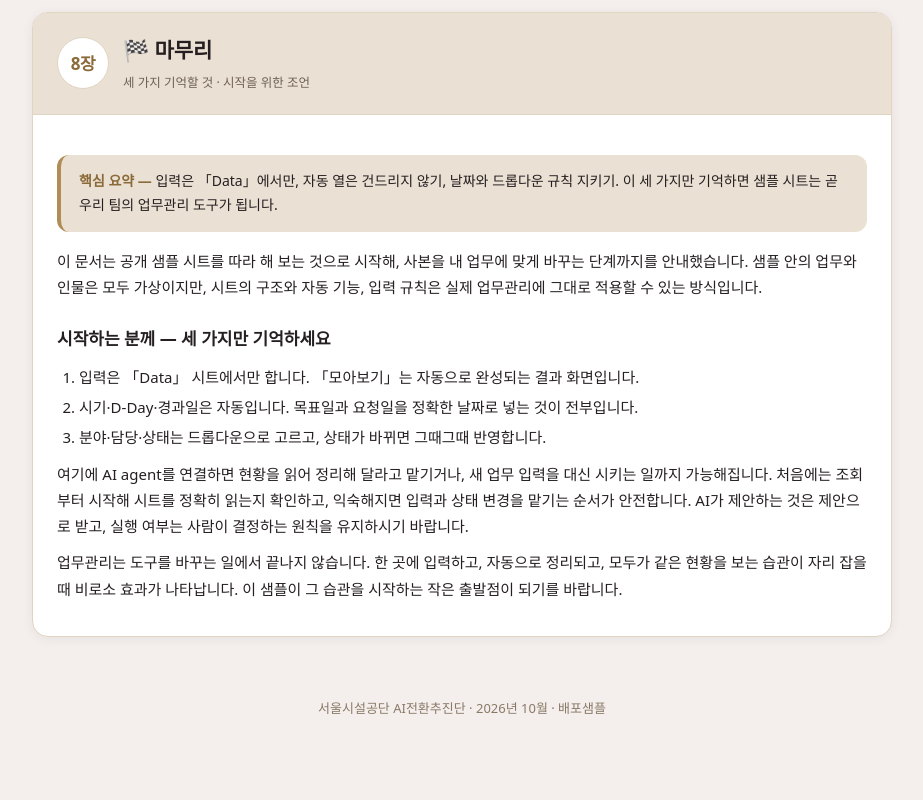
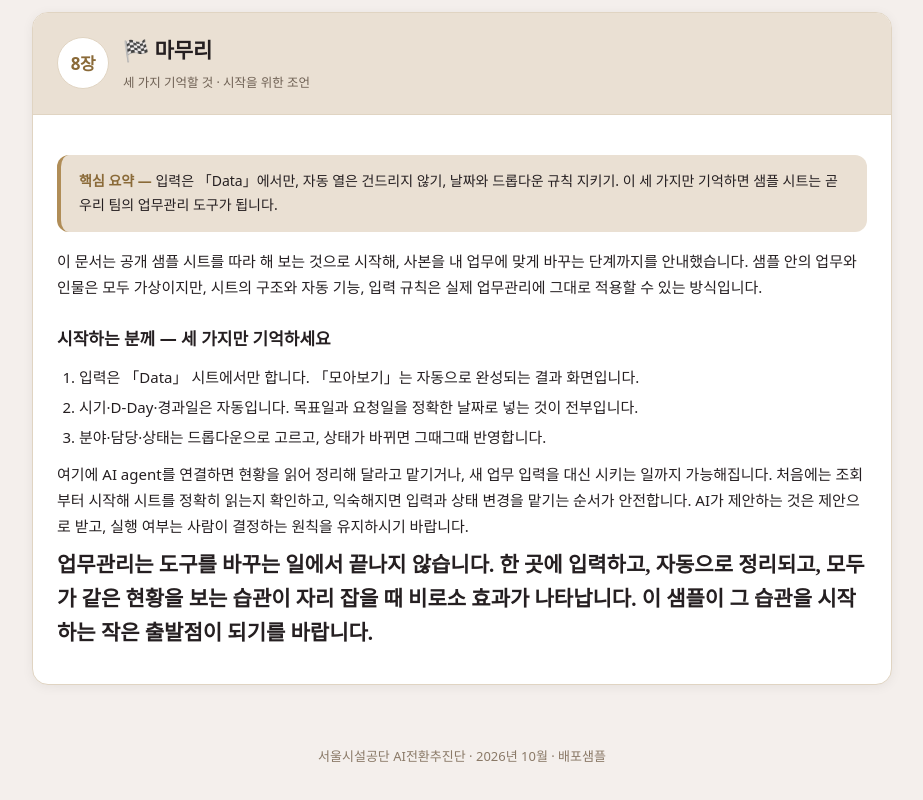
Before and after one commit to hongong-kr/smart-work-guide, a plain HTML site: page index.html in a window 1280 px wide. Shown: the part 10565-11365 px from the top of the page, without its empty margins (178-1101 px from the left). Drawn offline with Linux system fonts and the light colour scheme; a web font is replaced by a local one.

Commit message:
마지막 문단 장 제목 스타일로 변경

```diff
--- a/index.html
+++ b/index.html
@@ -96,6 +96,10 @@ th{background:var(--soft);font-weight:700;color:var(--ink)}
 
 /* ===== FAQ ===== */
 .faq-q{font-weight:700;color:var(--ink);margin-top:20px;font-size:15.5px}
+
+/* ===== 마무리 문단 (장 제목과 같은 서체·크기) ===== */
+.closing-quote{font-family:"Noto Serif KR",serif;font-size:21px;font-weight:700;
+  color:var(--ink);line-height:1.6;margin:20px 0 6px}
 
 /* ===== 링크·푸터 ===== */
 a{color:var(--link);text-decoration:underline}
@@ -380,7 +384,7 @@ footer{text-align:center;color:var(--meta);font-size:13px;padding:32px 0 8px}
       <li>분야·담당·상태는 드롭다운으로 고르고, 상태가 바뀌면 그때그때 반영합니다.</li>
     </ol>
     <p>여기에 AI agent를 연결하면 현황을 읽어 정리해 달라고 맡기거나, 새 업무 입력을 대신 시키는 일까지 가능해집니다. 처음에는 조회부터 시작해 시트를 정확히 읽는지 확인하고, 익숙해지면 입력과 상태 변경을 맡기는 순서가 안전합니다. AI가 제안하는 것은 제안으로 받고, 실행 여부는 사람이 결정하는 원칙을 유지하시기 바랍니다.</p>
-    <p>업무관리는 도구를 바꾸는 일에서 끝나지 않습니다. 한 곳에 입력하고, 자동으로 정리되고, 모두가 같은 현황을 보는 습관이 자리 잡을 때 비로소 효과가 나타납니다. 이 샘플이 그 습관을 시작하는 작은 출발점이 되기를 바랍니다.</p>
+    <p class="closing-quote">업무관리는 도구를 바꾸는 일에서 끝나지 않습니다. 한 곳에 입력하고, 자동으로 정리되고, 모두가 같은 현황을 보는 습관이 자리 잡을 때 비로소 효과가 나타납니다. 이 샘플이 그 습관을 시작하는 작은 출발점이 되기를 바랍니다.</p>
   </div>
 </section>
 
```
